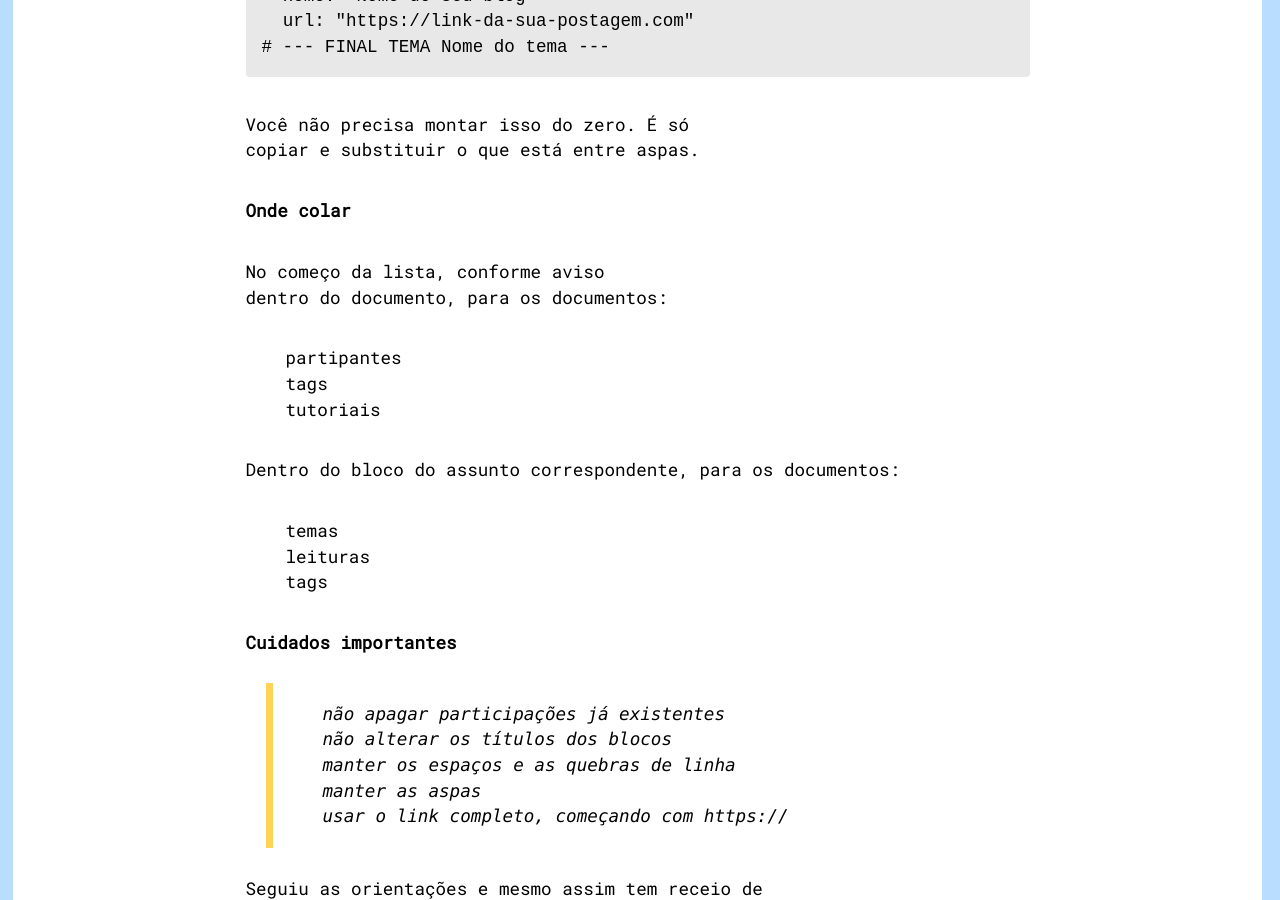
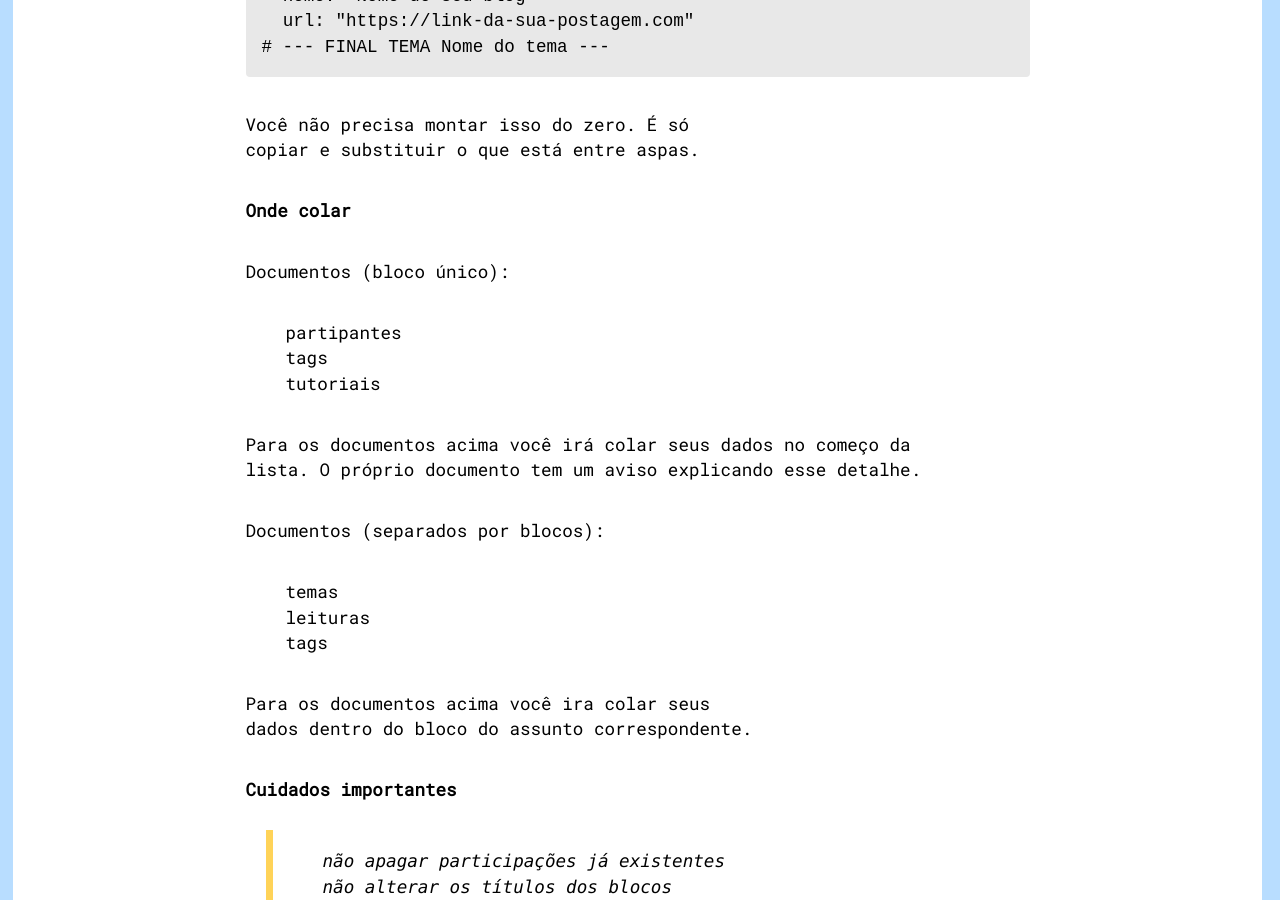
Before and after one commit to bamoretti/entreblogs, a Jekyll site: the page built from update-docs.md, in a window 1280 px wide and 900 px high, scrolled down 1229 px. Built offline with Jekyll 4.4.1, drawn with Linux system fonts in a browser that asks for light colours; comment, search, counter and statistics services are not loaded.

Commit message:
Update update-docs.md

```diff
--- a/update-docs.md
+++ b/update-docs.md
@@ -33,15 +33,19 @@ Você não precisa montar isso do zero.
 
 **Onde colar**
 
-No começo da lista, conforme aviso dentro do documento, para os documentos:
+Documentos (bloco único):
 - partipantes
 - tags
 - tutoriais
 
-Dentro do bloco do assunto correspondente, para os documentos:
+Para os documentos acima você irá colar seus dados no começo da lista. O próprio documento tem um aviso explicando esse detalhe.
+
+Documentos (separados por blocos):
 - temas
 - leituras
 - tags
+
+Para os documentos acima você ira colar seus dados dentro do bloco do assunto correspondente.
 
 **Cuidados importantes**
 >- não apagar participações já existentes
```
